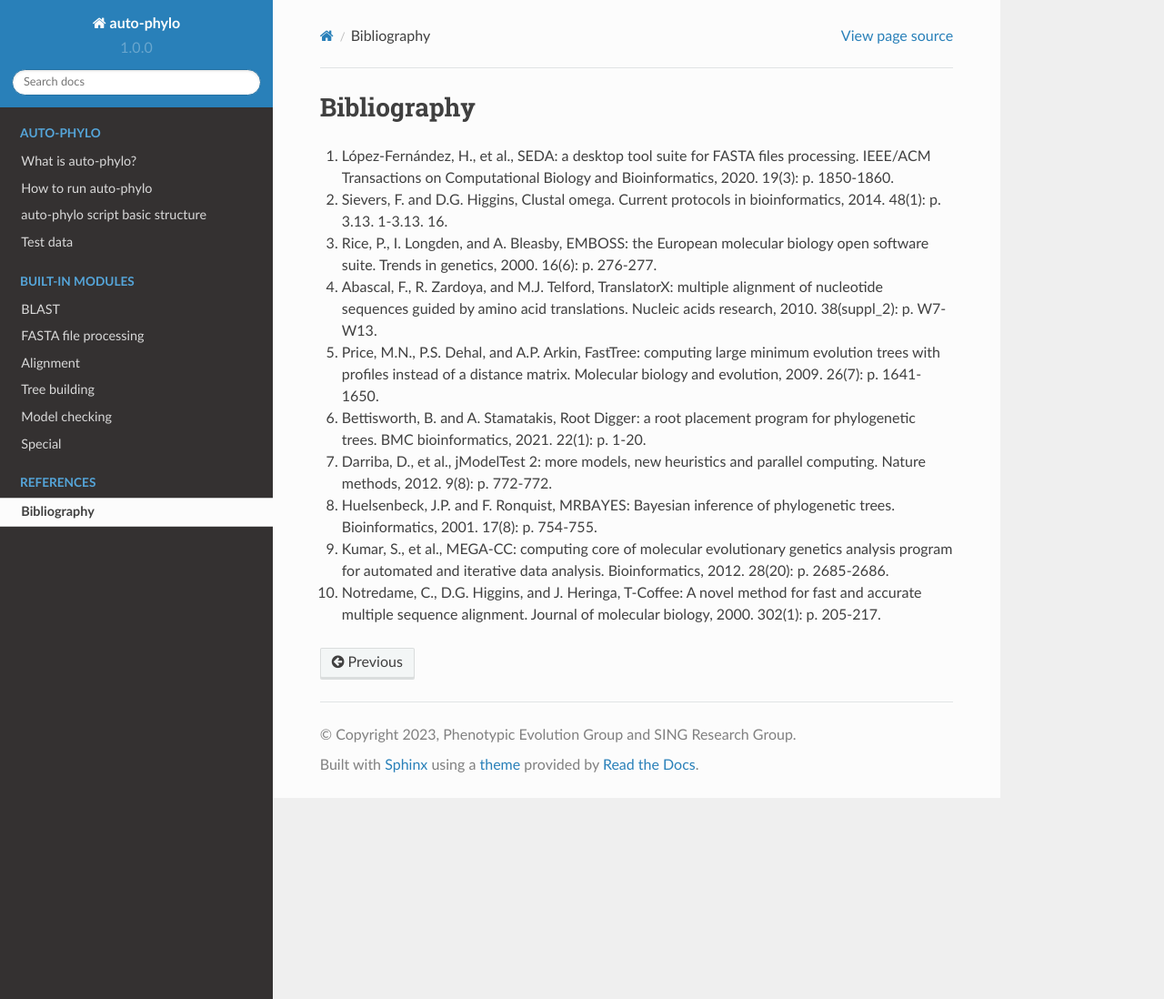
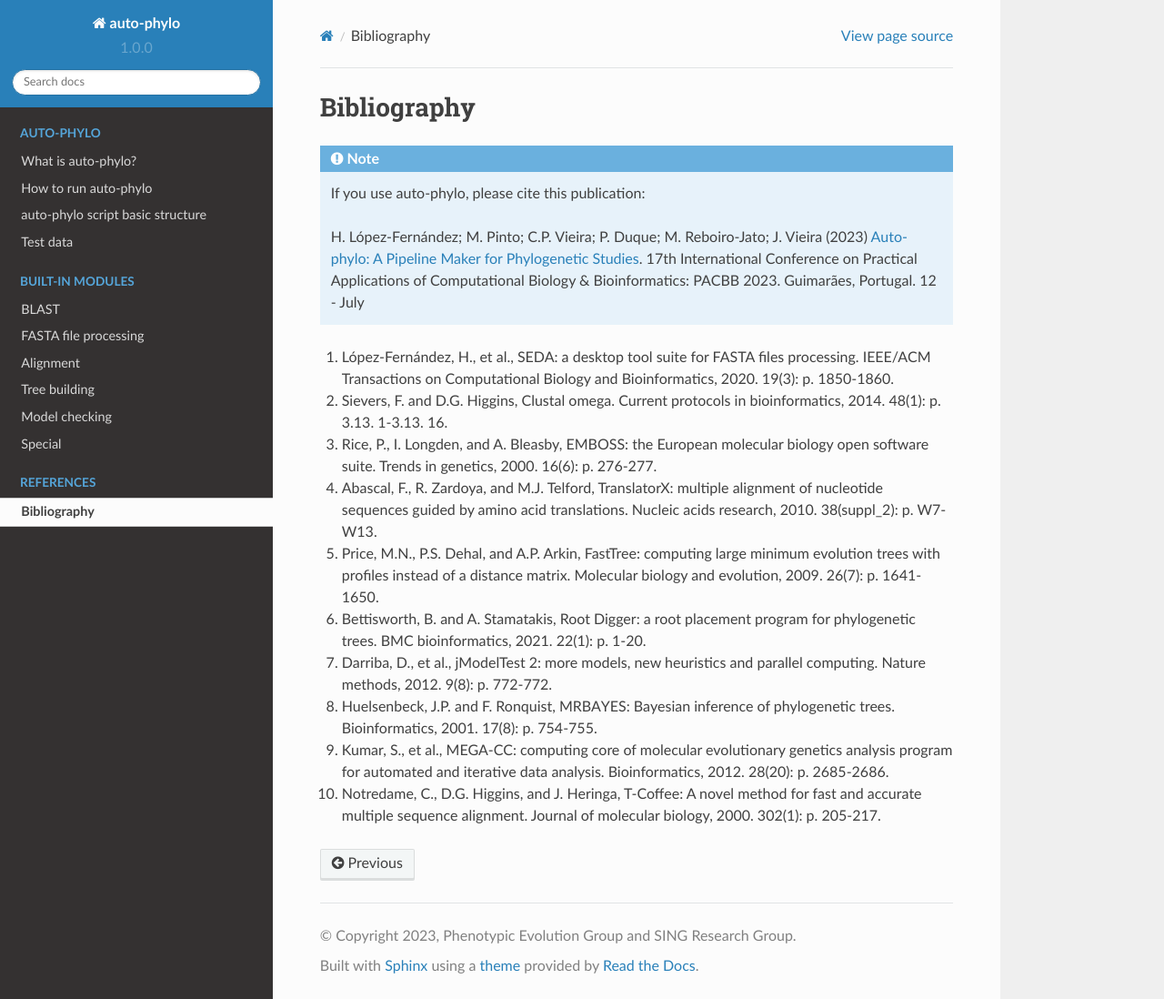
Before and after one commit to pegi3s/auto-phylo-docs, a Sphinx documentation site: the page built from source/references.rst, in a window 1280 px wide and 1098 px high. Shown: the whole window at 91% size. Built offline with Sphinx 7.4.7 and the Read the Docs theme 2.0.0, drawn with Linux system fonts in a browser that asks for light colours.

Commit message:
Adds auto-phylo publication at PACBB

```diff
--- a/source/references.rst
+++ b/source/references.rst
@@ -1,5 +1,13 @@
 Bibliography
 ************
+
+.. Note::
+
+   If you use auto-phylo, please cite this publication:
+
+   H. López-Fernández; M. Pinto; C.P. Vieira; P. Duque; M. Reboiro-Jato; J. Vieira (2023) `Auto-phylo: A Pipeline Maker
+   for Phylogenetic Studies <https://doi.org/10.1007/978-3-031-38079-2_3>`_. 17th International Conference on Practical Applications of Computational Biology & Bioinformatics:
+   PACBB 2023. Guimarães, Portugal. 12 - July
 
 1.	López-Fernández, H., et al., SEDA: a desktop tool suite for FASTA files processing. IEEE/ACM Transactions on Computational Biology and Bioinformatics, 2020. 19(3): p. 1850-1860.
 2.	Sievers, F. and D.G. Higgins, Clustal omega. Current protocols in bioinformatics, 2014. 48(1): p. 3.13. 1-3.13. 16.
```
Also changed, not shown: source/overview.rst (+8 -0 lines).
